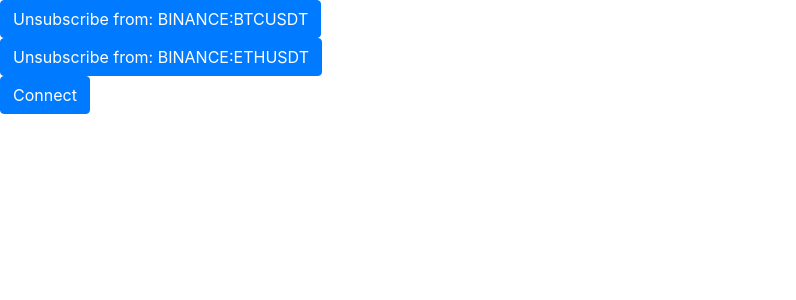
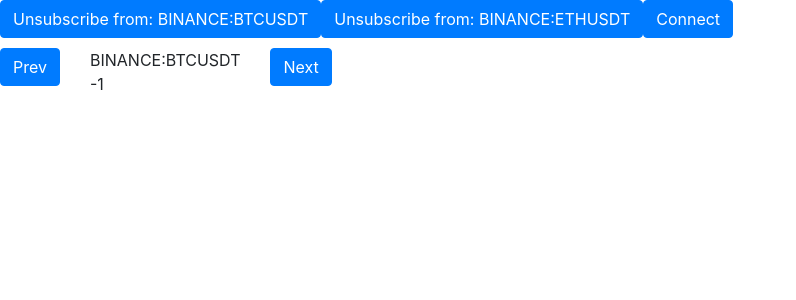
Before and after one commit to MrTBit/react-ticker, a React (Create React App) app: page / in a window 1280 px wide. Shown: the top 300 px of the page, without its empty margins (0-796 px from the left). Built offline with nearby package versions, Linux system fonts and the light colour scheme.

Commit message:
Finally displaying data

```diff
--- a/package.json
+++ b/package.json
@@ -8,6 +8,7 @@
     "@testing-library/user-event": "^12.6.0",
     "bootstrap": "^4.6.0",
     "dotenv": "^8.2.0",
+    "lodash": "^4.17.20",
     "react": "^17.0.1",
     "react-bootstrap": "^1.4.3",
     "react-dom": "^17.0.1",
--- a/src/App.js
+++ b/src/App.js
@@ -1,45 +1,85 @@
-import {useState} from "react";
+import React, {useState} from "react";
 import Socket from "./services/Socket";
 import UnsubscribeSelector from "./components/UnsubscribeSelector";
 import ConnectDisconnect from "./components/ConnectDisconnect";
 import DataModel from "./models/DataModel";
+import SymbolViewData from "./models/SymbolViewData";
+import percentChange from "./utils/MathUtils";
+import View from "./components/View";
+import {Col, Row} from "react-bootstrap";
+import _ from "lodash";
+
 const App = () => {
-    const [tickerPriceMap, setTickerPriceMap] = useState(new Map([['BINANCE:BTCUSDT', 0], ['BINANCE:ETHUSDT', 0]]));
+    const [tickerData, setTickerData] = useState([new SymbolViewData('BINANCE:BTCUSDT', -1), new SymbolViewData('BINANCE:ETHUSDT', -1)]);
     const [socket] = useState(new Socket());
     const [socketOpen, setSocketOpen] = useState(false);
 
     const url = 'wss://ws.finnhub.io?token=' + process.env.REACT_APP_API_KEY;
 
     const onSocketMessageReceived = (data) => {
-        const dataModels = JSON.parse(data).data.map(apiObject => DataModel.fromApiObject(apiObject));
-        console.log(dataModels);
+
+        let apiMessageJson = JSON.parse(data);
+        let dataModels;
+        if (apiMessageJson.type === 'trade') {
+            dataModels = apiMessageJson.data.map(apiObject => DataModel.fromApiObject(apiObject)).sort((a, b) => b.time - a.time);
+        } else {
+            return;
+        }
+
+
+        //only update the state based on the previous state, not whatever garbage is the current state which probably hasn't updated yet
+        setTickerData(prevState => {
+            const tickerDataToUpdate = _.cloneDeep(prevState);
+
+            //find the latest price for each tracked symbol
+            prevState.forEach((symbolViewData, index) => {
+                const latestApiData = dataModels.find(dataModel => dataModel.symbol === symbolViewData.symbol);
+                if (latestApiData) {
+                    tickerDataToUpdate[index] = new SymbolViewData(symbolViewData.symbol, latestApiData.price, percentChange(symbolViewData.price, latestApiData.price));
+                }
+            });
+
+            return tickerDataToUpdate;
+        });
     }
 
     const onSocketClosed = () => setSocketOpen(false);
 
     const onSocketOpened = () => {
-        Array.from(tickerPriceMap.keys()).forEach((symbol) => {
-            socket.subscribe(symbol);
+
+        tickerData.forEach(symbolViewData => {
+            socket.subscribe(symbolViewData.symbol);
         });
+
         setSocketOpen(true);
     }
 
     const unsubscribe = (symbol) => {
-        const tickerPriceMapToUpdate = new Map(tickerPriceMap);
-        tickerPriceMapToUpdate.delete(symbol);
-        setTickerPriceMap(tickerPriceMapToUpdate);
+        let tickerDataToUpdate = [...tickerData];
+        tickerDataToUpdate = tickerDataToUpdate.filter(symbolViewData => symbolViewData.symbol !== symbol);
+        setTickerData(tickerDataToUpdate);
         socket.unsubscribe(symbol);
     }
 
+    console.log(tickerData);
+
     return (
         <div>
-            <UnsubscribeSelector unsubscribe={(symbol) => unsubscribe(symbol)}
-                                 symbols={Array.from(tickerPriceMap.keys())}
-            />
-            <ConnectDisconnect connect={() => socket.connect(url, onSocketOpened, onSocketMessageReceived, onSocketClosed)}
-                               disconnect={() => socket.disconnect()}
-                               socketOpen={socketOpen}
-            />
+            <Col>
+                <Row>
+                    <UnsubscribeSelector unsubscribe={(symbol) => unsubscribe(symbol)}
+                                         symbols={tickerData.map(symbolViewData => symbolViewData.symbol)}
+                    />
+                    <ConnectDisconnect
+                        connect={() => socket.connect(url, onSocketOpened, onSocketMessageReceived, onSocketClosed)}
+                        disconnect={() => socket.disconnect()}
+                        socketOpen={socketOpen}
+                    />
+                </Row>
+                <Row>
+                    <View viewDataObjects={tickerData}/>
+                </Row>
+            </Col>
         </div>
     );
 
--- /dev/null
+++ b/src/components/SingleView.js
@@ -0,0 +1,22 @@
+import React from "react";
+import {Button, Col, Row} from "react-bootstrap";
+
+const SingleView = ({selectedSymbol, selectPrevious, selectNext}) => (
+    <div style={{'margin-top': '10px'}}>
+        <Row>
+            <Col>
+                <Button onClick={selectPrevious}>Prev</Button>
+            </Col>
+            <Col>
+                {selectedSymbol.symbol}
+                <br/>
+                {selectedSymbol.price}
+            </Col>
+            <Col>
+                <Button onClick={selectNext}>Next</Button>
+            </Col>
+        </Row>
+    </div>
+)
+
+export default SingleView;
--- /dev/null
+++ b/src/components/View.js
@@ -0,0 +1,33 @@
+import React, {useState} from "react";
+import SingleView from "./SingleView";
+
+const View = ({viewDataObjects}) => {
+    const [selectedSymbolIndex, setSelectedSymbolIndex] = useState(0);
+
+    const selectNextSymbol = () => {
+        if (selectedSymbolIndex === viewDataObjects.length -1) {
+            setSelectedSymbolIndex(0);
+        } else {
+            setSelectedSymbolIndex(selectedSymbolIndex + 1);
+        }
+    }
+
+    const selectPreviousSymbol = () => {
+        if (selectedSymbolIndex === 0) {
+            setSelectedSymbolIndex(viewDataObjects.length - 1);
+        } else {
+            setSelectedSymbolIndex(selectedSymbolIndex-1);
+        }
+    }
+
+    return (
+        <div>
+            <SingleView selectedSymbol={viewDataObjects[selectedSymbolIndex]}
+                        selectNext={() => selectNextSymbol()}
+                        selectPrevious={() => selectPreviousSymbol()}
+            />
+        </div>
+    )
+}
+
+export default View;
--- /dev/null
+++ b/src/models/SymbolViewData.js
@@ -0,0 +1,9 @@
+class SymbolViewData {
+    constructor(symbol, price, percentChange) {
+        this.symbol = symbol;
+        this.price = price;
+        this.percentChange = percentChange;
+    }
+}
+
+export default SymbolViewData;
--- /dev/null
+++ b/src/utils/MathUtils.js
@@ -0,0 +1,5 @@
+const percentChange = (value1, value2) => {
+    return ((value2 - value1)/(Math.abs(value1))) * 100;
+}
+
+export default percentChange;
```
Also changed, not shown: 1 other file (tests, documents, lock files or other folders).
